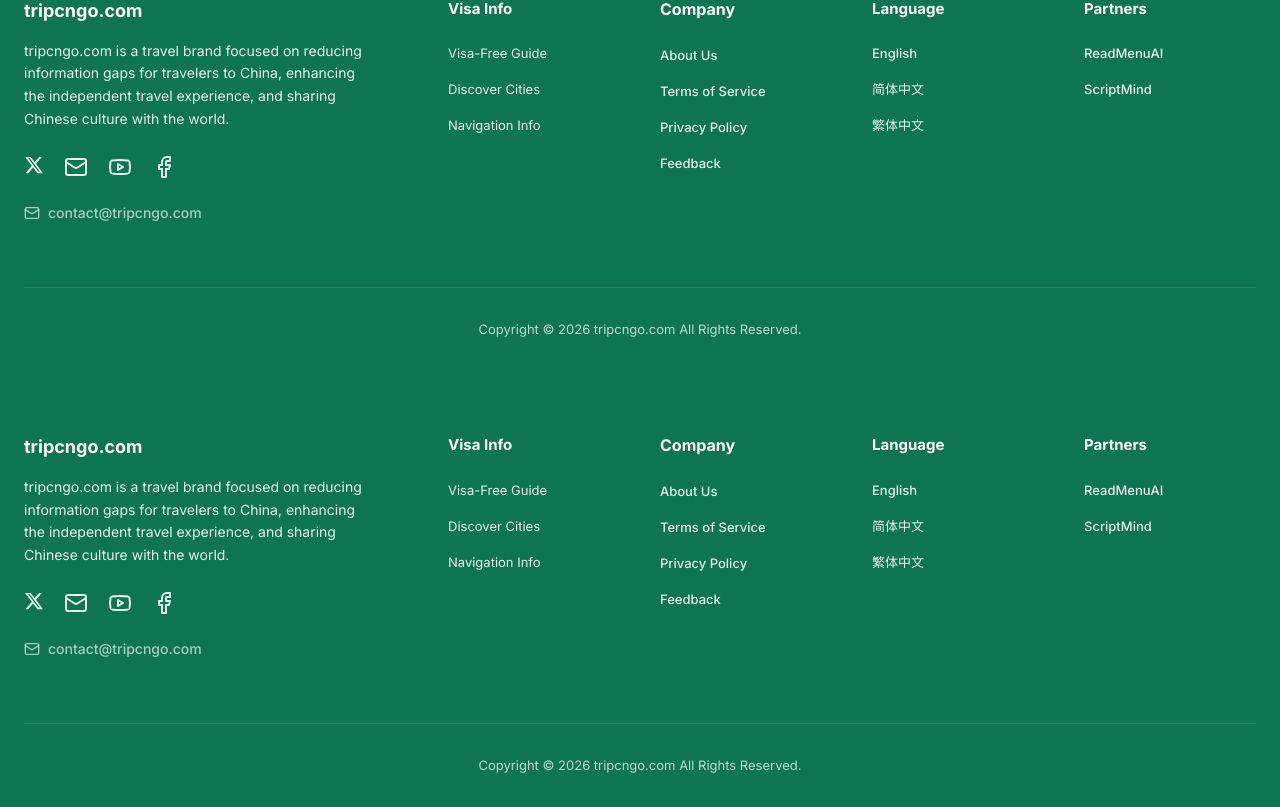
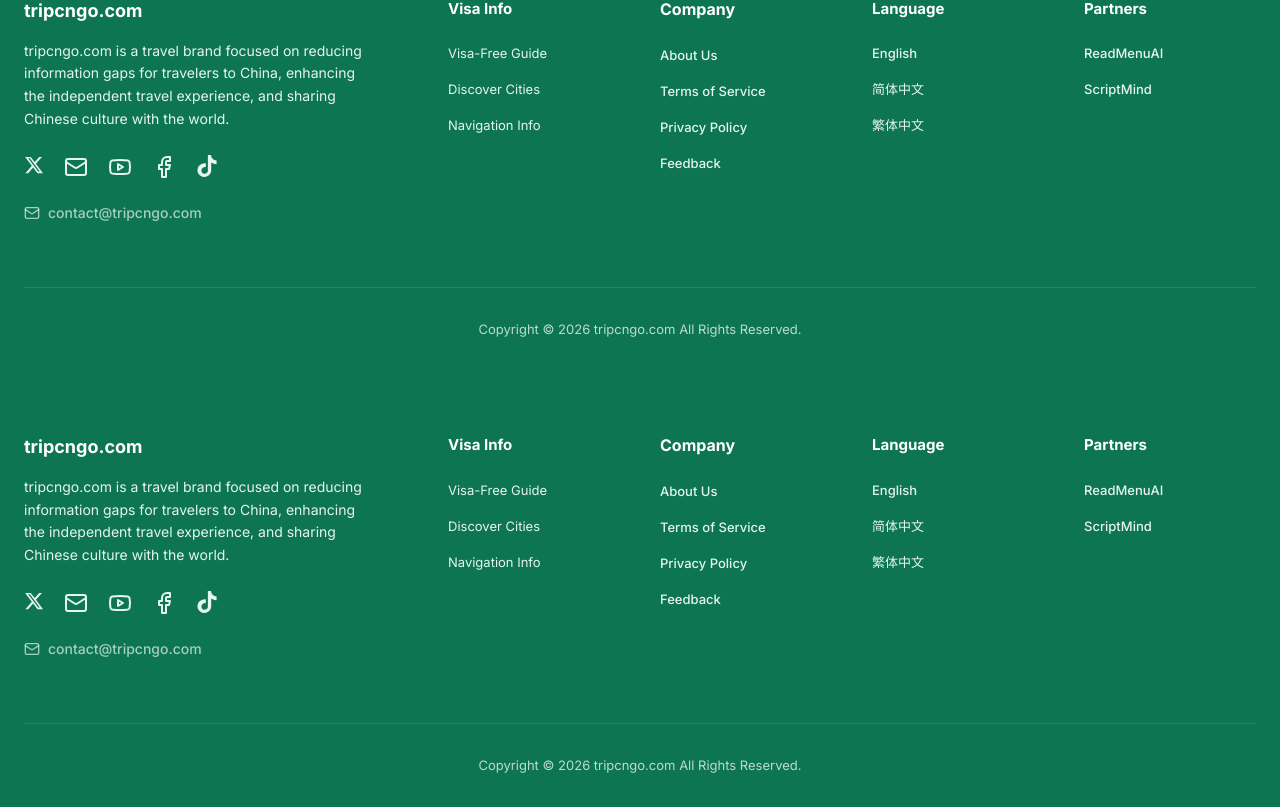
Before and after one commit to laoheigaoji/tripcngo, a React (Vite) app: page /en/tools/pinyin in a window 1280 px wide. Shown: the part 774-1581 px from the top of the page. Built offline with nearby package versions, Linux system fonts and the light colour scheme; no server answers; the database is empty.

Commit message:
feat: Add TikTok social link to footer
Includes the TikTok social media icon and link to the tripcngo.com profile in the footer component. This expands the available social media channels for user engagement.

```diff
--- a/src/components/Footer.tsx
+++ b/src/components/Footer.tsx
@@ -29,6 +29,9 @@
                 </a>
                 <a href="https://www.facebook.com/profile.php?id=100004264274335" target="_blank" rel="noopener noreferrer" className="hover:text-white transition-colors">
                   <Facebook className="w-6 h-6" />
+                </a>
+                <a href="https://www.tiktok.com/@tripcngo" target="_blank" rel="noopener noreferrer" className="hover:text-white transition-colors">
+                  <svg viewBox="0 0 24 24" className="w-[1.375rem] h-[1.375rem] fill-current"><path d="M12.525.02c1.31-.02 2.61-.01 3.91-.02.08 1.53.63 3.09 1.75 4.17 1.12 1.11 2.7 1.62 4.24 1.79v4.03c-1.44-.05-2.89-.35-4.2-.97-.57-.26-1.1-.59-1.62-.93-.01 2.92.01 5.84-.02 8.75-.08 1.4-.54 2.79-1.35 3.94-1.31 1.92-3.58 3.17-5.91 3.21-1.43.08-2.86-.31-4.08-1.03-2.02-1.12-3.44-3.17-3.64-5.38-.02-.53-.02-1.06 0-1.59.18-1.54.77-3.03 1.77-4.18 1.83-2.06 4.67-3.07 7.37-2.67v4.06c-1.3-.23-2.61.12-3.54.91-.71.61-1.16 1.47-1.25 2.41-.05.57.02 1.15.22 1.68.34 1.09 1.25 1.98 2.37 2.22.95.19 1.95.04 2.8-.45.74-.42 1.3-1.1 1.5-1.92.12-.52.12-1.06.12-1.59V.02z"/></svg>
                 </a>
               </div>
               <div className="flex items-center gap-2 text-[#e5f5ef]/70">
```
